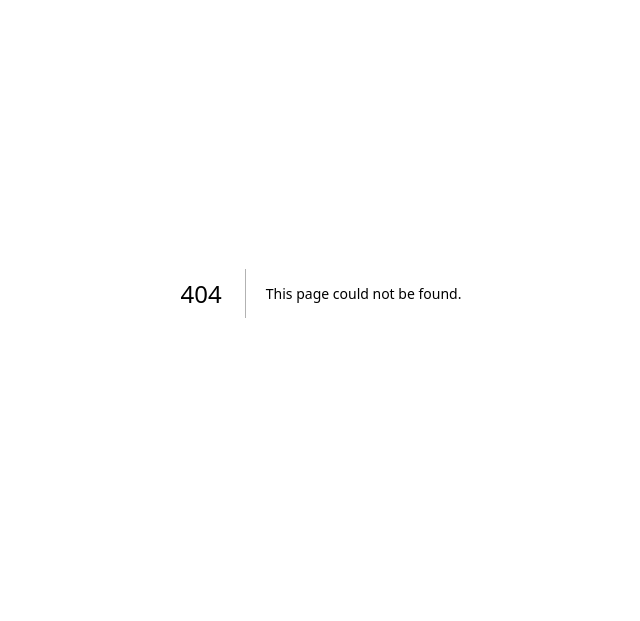
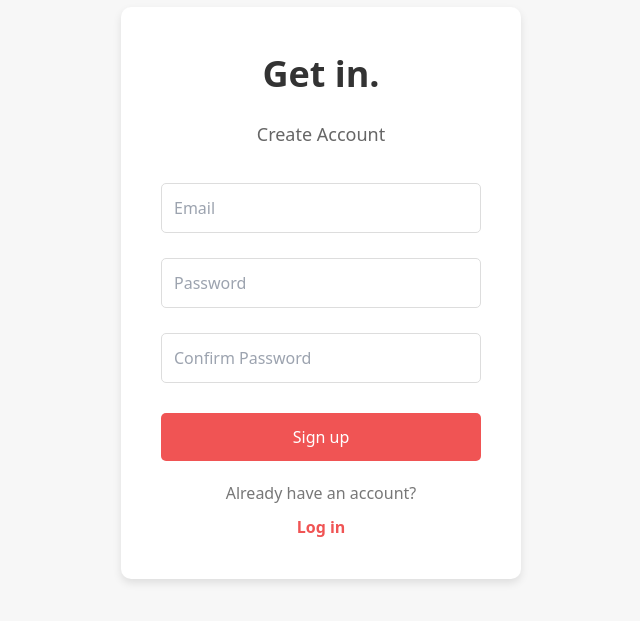
Before and after one commit to frypan05/SIH24, a Next.js app in the folder sih/: page /signup in a window 1280 px wide. Before the commit this address had no page. Shown: the part 107-728 px from the top of the page, without its empty margins (319-959 px from the left). Built offline with nearby package versions, Linux system fonts and the light colour scheme.

Commit message:
added signup logic

```diff
--- /dev/null
+++ b/sih/pages/api/signup.js
@@ -0,0 +1,8 @@
+export default function handler(req, res) {
+    if (req.method === 'POST') {
+      // Simulate a signup process
+      res.status(200).json({ message: 'Signup successful' });
+    } else {
+      res.status(405).json({ message: 'Method not allowed' });
+    }
+  }
--- a/sih/pages/index.js
+++ b/sih/pages/index.js
@@ -25,7 +25,7 @@ export default function Home() {
             <p className="text-gray-300 mt-2">Access various study materials.</p>
           </div>
         </Link>
-        <Link href="/progress">
+        <Link href="/signup">
           <div className={`${styles.card} bg-[#1A1E24] hover:bg-[#1C5E6C] transition-all duration-300 transform hover:scale-105`}>
             <h2 className="text-2xl font-bold text-white">Dashboard</h2>
             <p className="text-gray-300 mt-2">Monitor your learning progress.</p>
--- a/sih/pages/progress.js
+++ /dev/null
@@ -1,10 +0,0 @@
-import React from 'react';
-
-export default function Progress() {
-  return (
-    <div style={{ padding: '20px', color: '#fff', backgroundColor: '#000', minHeight: '100vh' }}>
-      <h1>Track Progress</h1>
-      <p>Monitor and evaluate your learning progress over time.</p>
-    </div>
-  );
-}
--- a/sih/pages/resources/student.js
+++ b/sih/pages/resources/student.js
@@ -26,8 +26,8 @@ const DeveloperRoadmaps = () => {
       <div className="max-w-6xl mx-auto">
         <div className="text-center mb-8">
           <div className="inline-block bg-[#1A1E24] text-[#BD93F9] text-sm px-4 py-2 rounded-full mb-4">
-            {/* Placeholder text */}
-            Jai Mata di
+            {/* Link to the landing page */}
+            <a href="/" className="text-[#BD93F9] hover:underline">Back to Home Page.</a>
           </div>
           <h1 className="text-5xl font-bold text-[#BD93F9] mb-4">Handcrafted Developer Roadmaps</h1>
           <p className="text-gray-400 max-w-2xl mx-auto">
--- /dev/null
+++ b/sih/pages/signup.js
@@ -0,0 +1,87 @@
+// pages/signup.js
+import { useState } from "react";
+import styles from "../styles/signup.module.css";
+
+const Signup = () => {
+  const [email, setEmail] = useState("");
+  const [password, setPassword] = useState("");
+  const [confirmPassword, setConfirmPassword] = useState("");
+
+  const handleSubmit = async (event) => {
+    event.preventDefault();
+
+    // Example: Send data to backend API
+    try {
+      const response = await fetch("/api/signup", {
+        method: "POST",
+        headers: {
+          "Content-Type": "application/json",
+        },
+        body: JSON.stringify({ email, password }),
+      });
+      if (response.ok) {
+        // Successful signup, redirect to login page
+        window.location.href = "/login";
+      } else {
+        console.error("Signup failed");
+      }
+    } catch (error) {
+      console.error(error);
+    }
+  };
+
+  return (
+    <div className={styles.container}>
+      <div className={styles.content}>
+        <h1 className={styles.logo}>Get in.</h1>
+        <p className={styles.subheading}>Create Account</p>
+
+        <form onSubmit={handleSubmit}>
+          <div className={styles.formGroup}>
+            <input
+              type="email"
+              id="email"
+              placeholder="Email"
+              value={email}
+              onChange={(e) => setEmail(e.target.value)}
+              required
+              className={styles.input}
+            />
+          </div>
+          <div className={styles.formGroup}>
+            <input
+              type="password"
+              id="password"
+              placeholder="Password"
+              value={password}
+              onChange={(e) => setPassword(e.target.value)}
+              required
+              className={styles.input}
+            />
+          </div>
+          <div className={styles.formGroup}>
+            <input
+              type="password"
+              id="confirmPassword"
+              placeholder="Confirm Password"
+              value={confirmPassword}
+              onChange={(e) => setConfirmPassword(e.target.value)}
+              required
+              className={styles.input}
+            />
+          </div>
+          <button type="submit" className={styles.button}>
+            Sign up
+          </button>
+        </form>
+
+        <p className={styles.loginPrompt}>Already have an account?</p>
+        <a href="/login" className={styles.loginLink}>
+          Log in
+        </a>
+      </div>
+    </div>
+  );
+};
+
+export default Signup;
--- /dev/null
+++ b/sih/styles/signup.module.css
@@ -0,0 +1,79 @@
+/* styles/signup.module.css */
+
+.container {
+    display: flex;
+    justify-content: center;
+    align-items: center;
+    min-height: 100vh;
+    background-color: #f7f7f7;
+  }
+
+  .content {
+    background-color: white;
+    padding: 40px;
+    border-radius: 10px;
+    box-shadow: 0 4px 8px rgba(0, 0, 0, 0.1);
+    width: 100%;
+    max-width: 400px;
+    text-align: center;
+  }
+
+  .logo {
+    font-size: 36px;
+    font-weight: bold;
+    margin-bottom: 20px;
+    color: #333;
+  }
+
+  .subheading {
+    font-size: 18px;
+    margin-bottom: 30px;
+    color: #666;
+  }
+
+  .formGroup {
+    margin-bottom: 20px;
+  }
+
+  .input {
+    width: 100%;
+    padding: 12px;
+    margin-top: 5px;
+    border: 1px solid #ddd;
+    border-radius: 5px;
+    font-size: 16px;
+  }
+
+  .button {
+    background-color: #f05454;
+    color: white;
+    padding: 12px 0;
+    border: none;
+    border-radius: 5px;
+    cursor: pointer;
+    font-size: 16px;
+    width: 100%;
+    margin-top: 10px;
+    transition: background-color 0.3s ease;
+  }
+
+  .button:hover {
+    background-color: #d94343;
+  }
+
+  .loginPrompt {
+    margin-top: 20px;
+    color: #777;
+  }
+
+  .loginLink {
+    color: #f05454;
+    text-decoration: none;
+    font-weight: bold;
+    display: block;
+    margin-top: 10px;
+  }
+
+  .loginLink:hover {
+    text-decoration: underline;
+  }
```
